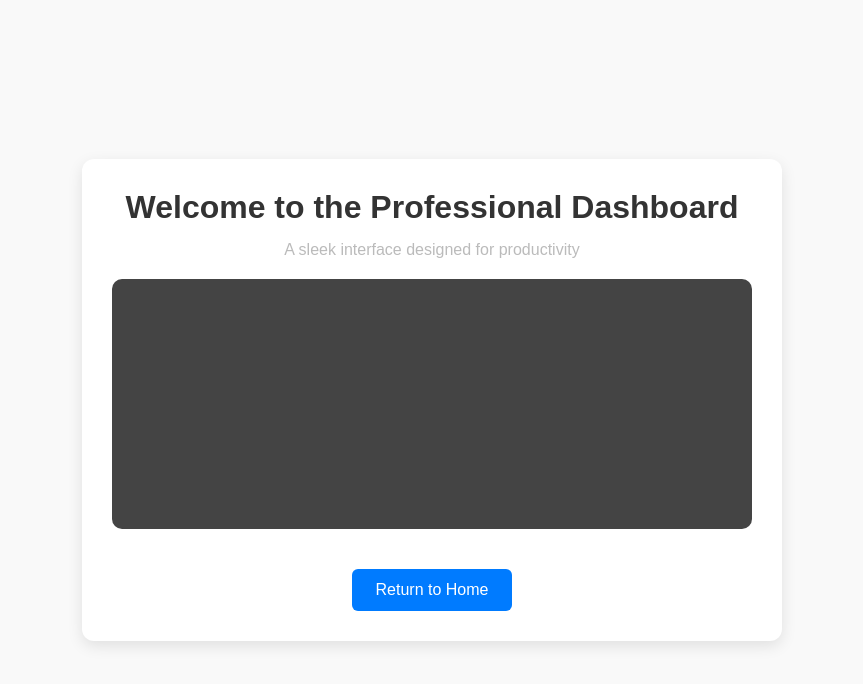
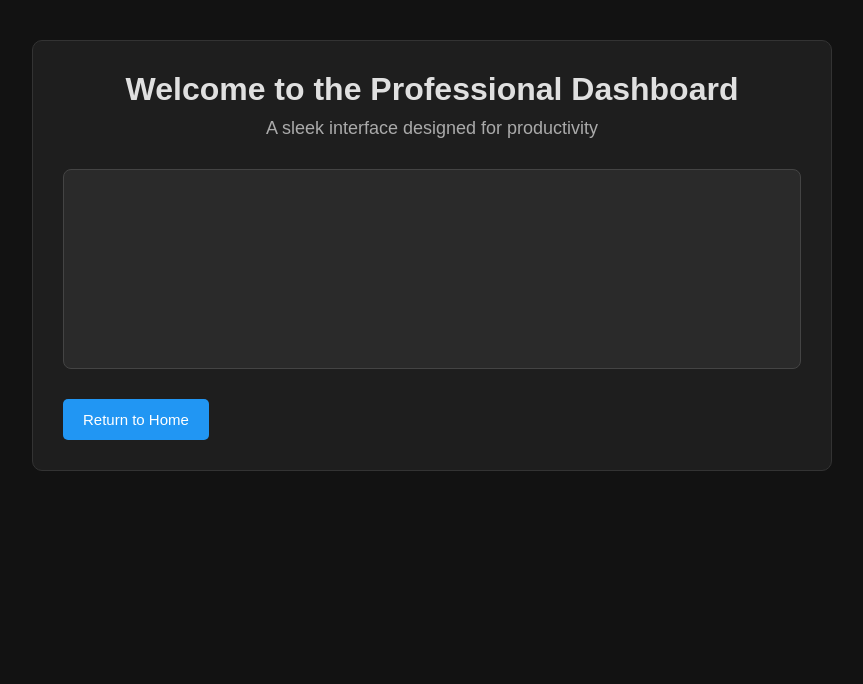
Before and after one commit to Suryateja-1999/Dynamic-Gallery, a plain HTML site: page tasks/task1/dashboard.html in a window 1280 px wide. Shown: the whole page, without its empty margins (208-1071 px from the left). Drawn offline with Linux system fonts and the light colour scheme.

Commit message:
Update style.css

```diff
--- a/tasks/task1/style.css
+++ b/tasks/task1/style.css
@@ -1,83 +1,105 @@
-/* General Reset */
+/* Reset and Base Styles */
 * {
-    margin: 0;
-    padding: 0;
-    box-sizing: border-box;
-    font-family: 'Poppins', sans-serif;
+  margin: 0;
+  padding: 0;
+  box-sizing: border-box;
+  font-family: 'Montserrat', sans-serif;
 }
 
-/* Light Theme (Home Page) */
 body {
-    display: flex;
-    justify-content: center;
-    align-items: center;
-    height: 100vh;
-    background-color: #f9f9f9;
-    color: #333;
+  background-color: #121212;
+  color: #e0e0e0;
+  min-height: 100vh;
 }
 
+/* Main Container */
 .container {
-    width: 90%;
-    max-width: 700px;
-    text-align: center;
-    padding: 30px;
-    background: white;
-    border-radius: 12px;
-    box-shadow: 0 5px 15px rgba(0, 0, 0, 0.1);
+  max-width: 800px;
+  margin: 40px auto;
+  padding: 30px;
+  background-color: #1e1e1e;
+  border: 1px solid #333;
+  border-radius: 10px;
 }
 
-.page-title {
-    font-size: 2rem;
-    font-weight: 600;
-    margin-bottom: 15px;
+/* Dark Theme Support */
+.dark-theme {
+  background-color: #1e1e1e;
+  color: #e0e0e0;
 }
 
-.content-box {
-    background-color: #e9ecef;
-    padding: 20px;
-    border-radius: 10px;
-    font-size: 1rem;
-    line-height: 1.6;
-    text-align: left;
-    box-shadow: 0 4px 8px rgba(0, 0, 0, 0.05);
+/* Page Title */
+.page-title {
+  text-align: center;
+  font-size: 32px;
+  font-weight: 600;
+  margin-bottom: 10px;
 }
 
+/* Subtitle */
+.subtitle {
+  text-align: center;
+  font-size: 18px;
+  color: #aaa;
+  margin-bottom: 30px;
+}
+
+/* Content Box */
+.content-box {
+  background-color: #2a2a2a;
+  padding: 20px;
+  margin-bottom: 30px;
+  border-radius: 8px;
+  border: 1px solid #444;
+}
+
+.content-box p {
+  font-size: 15px;
+  line-height: 1.6;
+  margin-bottom: 12px;
+}
+
+/* Dashboard Box */
+.dashboard-box {
+  background-color: #2a2a2a;
+  padding: 25px;
+  height: 200px;
+  border-radius: 8px;
+  border: 1px solid #444;
+  margin-bottom: 30px;
+}
+
+/* Buttons */
 .action-btn {
-    margin-top: 20px;
-    padding: 12px 24px;
-    border: none;
-    border-radius: 6px;
-    font-size: 1rem;
-    cursor: pointer;
-    background-color: #007bff;
-    color: white;
-    transition: background 0.3s;
+  display: inline-block;
+  padding: 12px 20px;
+  font-size: 15px;
+  background-color: #2196f3;
+  color: white;
+  border: none;
+  border-radius: 5px;
+  cursor: pointer;
+  transition: background-color 0.3s ease;
+  text-align: center;
 }
 
 .action-btn:hover {
-    background-color: #0056b3;
+  background-color: #1976d2;
 }
 
-/* Dark Theme (Dashboard Page) */
-.dashboard-container {
-    background-color: #222;
-    color: white;
-    padding: 40px;
-    border-radius: 12px;
-    box-shadow: 0 5px 10px rgba(255, 255, 255, 0.1);
+/* Responsive */
+@media (max-width: 768px) {
+  .container {
+    width: 90%;
+    padding: 20px;
+  }
+
+  .page-title {
+    font-size: 24px;
+  }
+
+  .action-btn {
+    width: 100%;
+    text-align: center;
+  }
 }
-
-.subtitle {
-    font-size: 1rem;
-    color: #bbb;
-    margin-bottom: 20px;
-}
-
-.dashboard-box {
-    width: 100%;
-    height: 250px;
-    background-color: #444;
-    border-radius: 10px;
-    margin-bottom: 20px;
-    box-shadow: 0 4px 8px rgba(255, 255, 255, 0.1);
-}
```
